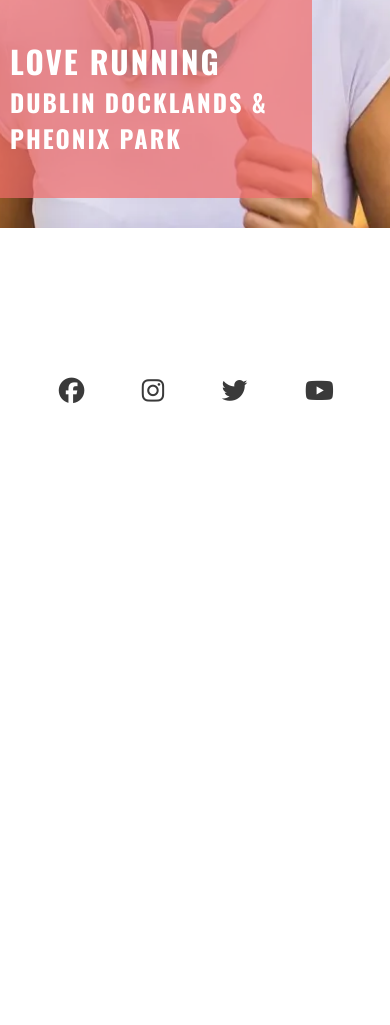
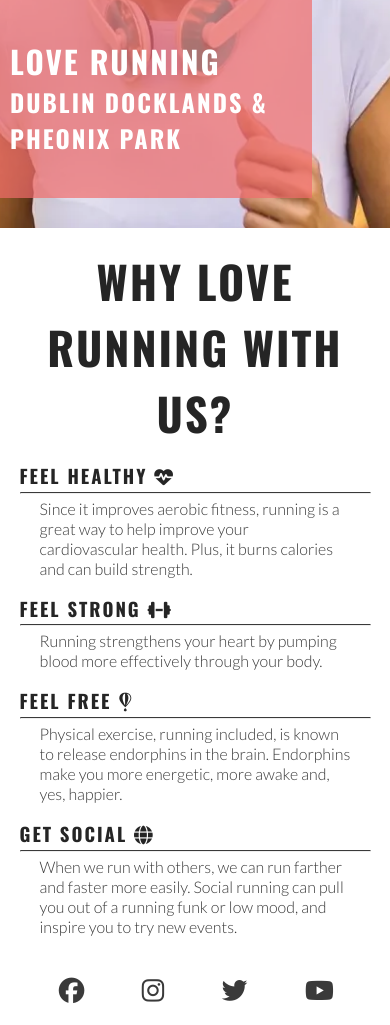
Before and after one commit to sthDINESH/love-running, a plain HTML site: page index.html in a window 390 px wide. Shown: the part 419-1444 px from the top of the page. Before the commit the page ends 844 px from the top, so only its background shows below. Drawn offline with nearby package versions, Linux system fonts and the light colour scheme.

Commit message:
update: add reasons section and style it for mobile screens

```diff
--- a/assets/css/styles.css
+++ b/assets/css/styles.css
@@ -112,6 +112,30 @@ main{
     color: #FFFFFF;
 }
 
+#reasons{
+    width:90%;
+    margin: 20px auto;
+}
+
+#reasons h2{
+    font-size: 280%;
+    margin-bottom: 20px;
+    text-align: center;
+}
+
+#benefits-physical > div, #benefits-mental > div{
+    line-height: 20px;
+    margin-bottom: 20px;
+}
+
+#benefits hr{
+    border-top: 1px solid #3a3a3a;
+    margin:5px 0;
+}
+
+#benefits p{
+    padding: 0 20px;
+}
 /* footer */
 #social-networks{
     text-align: center;
--- a/index.html
+++ b/index.html
@@ -57,6 +57,36 @@
                 <h3>Dublin Docklands & Pheonix Park</h3>
             </div>
         </section>
+        <section id="reasons">
+            <h2>Why love running with us?</h2>
+            <div id="benefits">
+                <div id="benefits-physical">
+                    <div>
+                        <h3>Feel Healthy <i class="fa-solid fa-heart-pulse"></i></h3>
+                        <hr>
+                        <p>Since it improves aerobic fitness, running is a great way to help improve your cardiovascular health. Plus, it burns calories and can build strength.</p>
+                    </div>
+                    <div>
+                        <h3>Feel Strong <i class="fa-solid fa-dumbbell"></i></h3>
+                        <hr>
+                        <p>Running strengthens your heart by pumping blood more effectively through your body.</p>
+                    </div>
+                </div>
+                <div id="benefits-mental">
+                    <div>
+                        <h3>Feel Free <i class="fa-brands fa-fly"></i></h3>
+                        <hr>
+                        <p>Physical exercise, running included, is known to release endorphins in the brain. Endorphins make you more energetic, more awake and, yes, happier.</p>
+                    </div>
+                    <div>
+                        <h3>Get Social <i class="fa-solid fa-globe"></i></h3>
+                        <hr>
+                        <p>When we run with others, we can run farther and faster more easily. Social running can pull you out of a running funk or low mood, and inspire you to try new events.</p>
+                    </div>
+                </div>
+            </div>
+
+        </section>
     </main>
     <!--Footer-->
     <footer>
```
